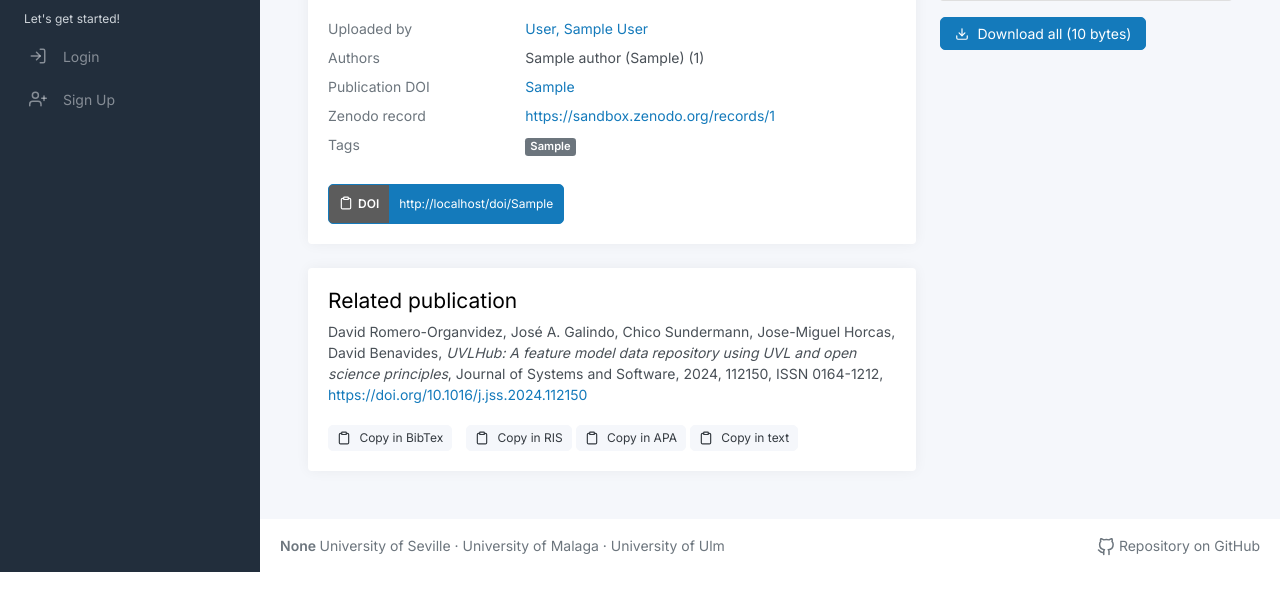
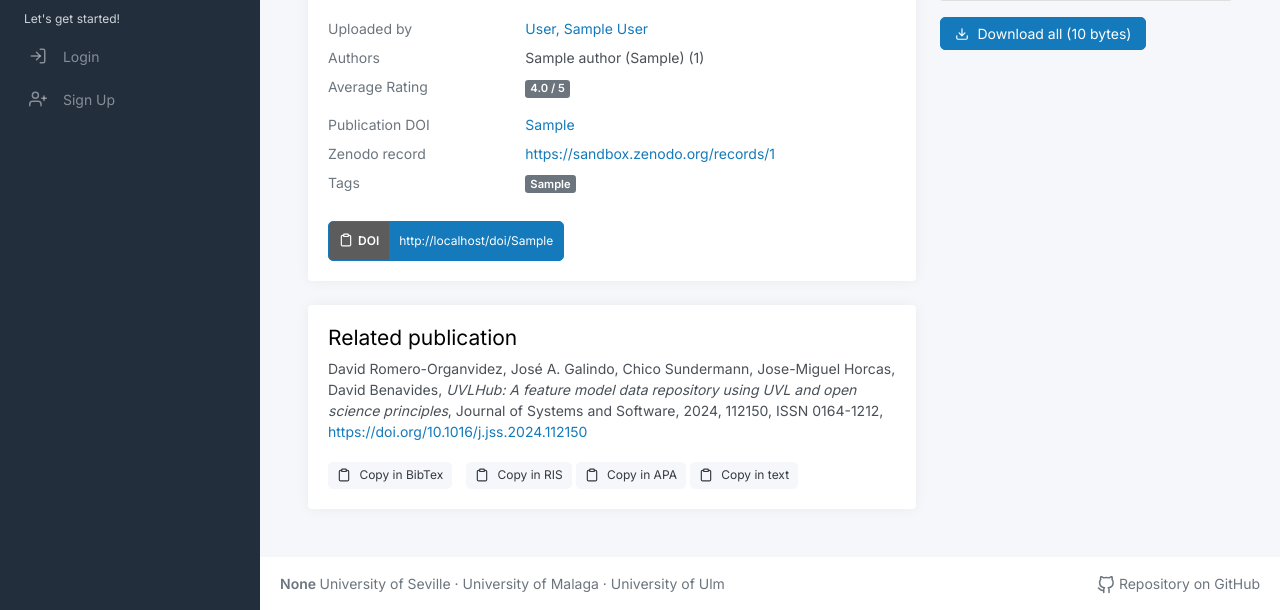
Before and after one commit to salmorejo-hub/uvlhub, a Flask app: template app/modules/dataset/templates/dataset/view_dataset.html in a window 1280 px wide. Shown: the part 282-892 px from the top of the page. Before the commit the page ends 854 px from the top, so only its background shows below. Run offline with Flask 3, Linux system fonts and the light colour scheme; the template is opened without the code that fills it: values that come from a table or form of the project are taken from there, others are empty; tables that the repository leaves empty hold one stand-in row (values such as "Sample post"); parts of the project's set-up code (start-up, migrations or seed data) failed here and were passed over; some libraries are stand-ins or nearby versions.

Commit message:
feat: Implementation frontend WI4 Ref#4

```diff
--- a/app/modules/dataset/templates/dataset/view_dataset.html
+++ b/app/modules/dataset/templates/dataset/view_dataset.html
@@ -17,6 +17,8 @@
 {% endblock %}
 
 {% block content %}
+
+<div id="dataset-container" data-dataset-id="{{ dataset.id }}"></div>
 
 <div class="row mb-3">
 
@@ -91,6 +93,34 @@
  </div>
 
 
+ </div>
+
+ <div class="row mb-3">
+ <div class="col-md-4 col-12">
+ <span class="text-secondary">Average Rating</span>
+ </div>
+ <div class="col-md-8 col-12">
+ <span id="average-rating" class="badge bg-secondary">Loading...</span>
+ </div>
+ </div>
+
+ <div class="row mb-3" id="user-rating-section" style="display: none;">
+ <div class="col-md-4 col-12">
+ <span class="text-secondary">Your Rating</span>
+ </div>
+ <div class="col-md-8 col-12">
+ <select id="user-rating" class="form-select form-select-sm" style="width: auto; display: inline-block;">
+ <option value="" disabled selected>Select rating</option>
+ <option value="1">1 - Poor</option>
+ <option value="2">2 - Fair</option>
+ <option value="3">3 - Good</option>
+ <option value="4">4 - Very Good</option>
+ <option value="5">5 - Excellent</option>
+ </select>
+ <button class="btn btn-primary btn-sm" onclick="submitRating()" style="margin-left: 10px;">
+ Submit
+ </button>
+ </div>
  </div>
 
  {% if dataset.ds_meta_data.publication_doi %}
@@ -492,6 +522,69 @@
  console.error('Failed to copy text: ', err);
  });
  }
+
+document.addEventListener('DOMContentLoaded', function () {
+ loadAverageRating();
+ loadUserRating();
+});
+
+function loadAverageRating() {
+ const datasetId = getDatasetId();
+ fetch(`/dataset/${datasetId}/rating`, { method: 'GET' })
+ .then(response => response.json())
+ .then(data => {
+ if (data.average_rating) {
+ document.getElementById('average-rating').textContent = `${data.average_rating.toFixed(1)} / 5`;
+ } else {
+ document.getElementById('average-rating').textContent = "No ratings yet";
+ }
+ })
+ .catch(error => console.error('Error loading average rating:', error));
+}
+
+function submitRating() {
+ const datasetId = getDatasetId();
+ const rating = parseInt(document.getElementById('user-rating').value);
+
+ if (isNaN(rating) || rating < 1 || rating > 5) {
+ alert('Please select a rating between 1 and 5.');
+ return;
+ }
+ console.log(rating)
+ fetch(`/dataset/${datasetId}/rating`, {
+ method: 'POST',
+ headers: { 'Content-Type': 'application/json' },
+ body: JSON.stringify({ rating: rating })
+ })
+ .then(response => response.json())
+ .then(data => {
+ alert(data.message);
+ loadAverageRating();
+ })
+ .catch(error => console.error('Error submitting rating:', error));
+}
+
+function getDatasetId() {
+ return document.getElementById('dataset-container').getAttribute('data-dataset-id');
+}
+
+function loadUserRating() {
+ const datasetId = getDatasetId();
+ fetch(`/dataset/${datasetId}/user-rating`, { method: 'GET', credentials: 'include' })
+ .then(response => {
+ if (response.status === 404) return null;
+ return response.json();
+ })
+ .then(data => {
+ const userRatingSection = document.getElementById('user-rating-section');
+ if (data && data.user_rating) {
+ document.getElementById('user-rating').value = data.user_rating;
+ }
+ userRatingSection.style.display = 'block';
+ })
+ .catch(error => console.error('Error loading user rating:', error));
+}
+
 </script>
 
 {% endblock %}
```
Lines whose indentation alone changed are shown as unchanged.
